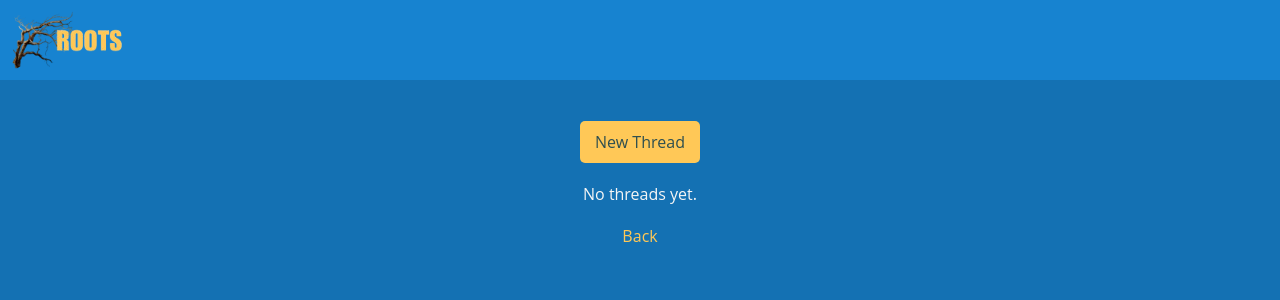
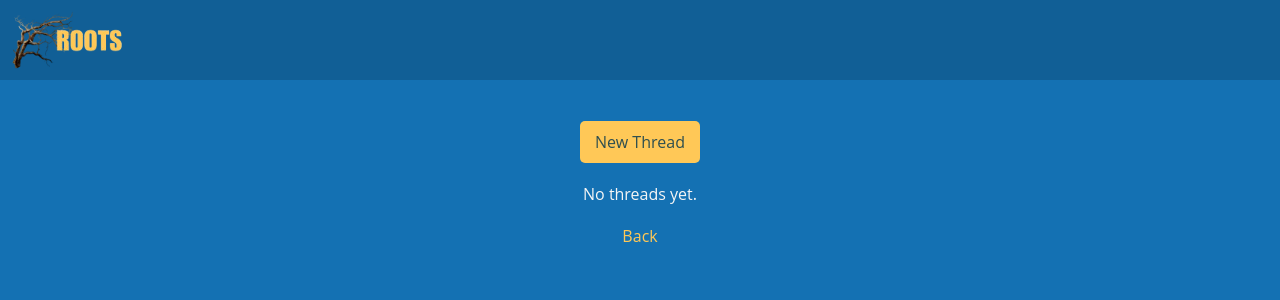
Before and after one commit to pedro2321/Roots2, a Flask app: page /house/1 in a window 1280 px wide. Shown: the top 300 px of the page. Run offline with Flask 3, Linux system fonts and the light colour scheme; data that the repository does not hold is empty; some libraries are stand-ins or nearby versions.

Commit message:
colors 2

```diff
--- a/static/style.css
+++ b/static/style.css
@@ -10,7 +10,7 @@ body {
 
 /* --- header styling --- */
 header {
-  background-color: #1783D0;
+  background-color: #115F96;
   padding: 10px;
   display: flex;
   justify-content: space-between;
```
